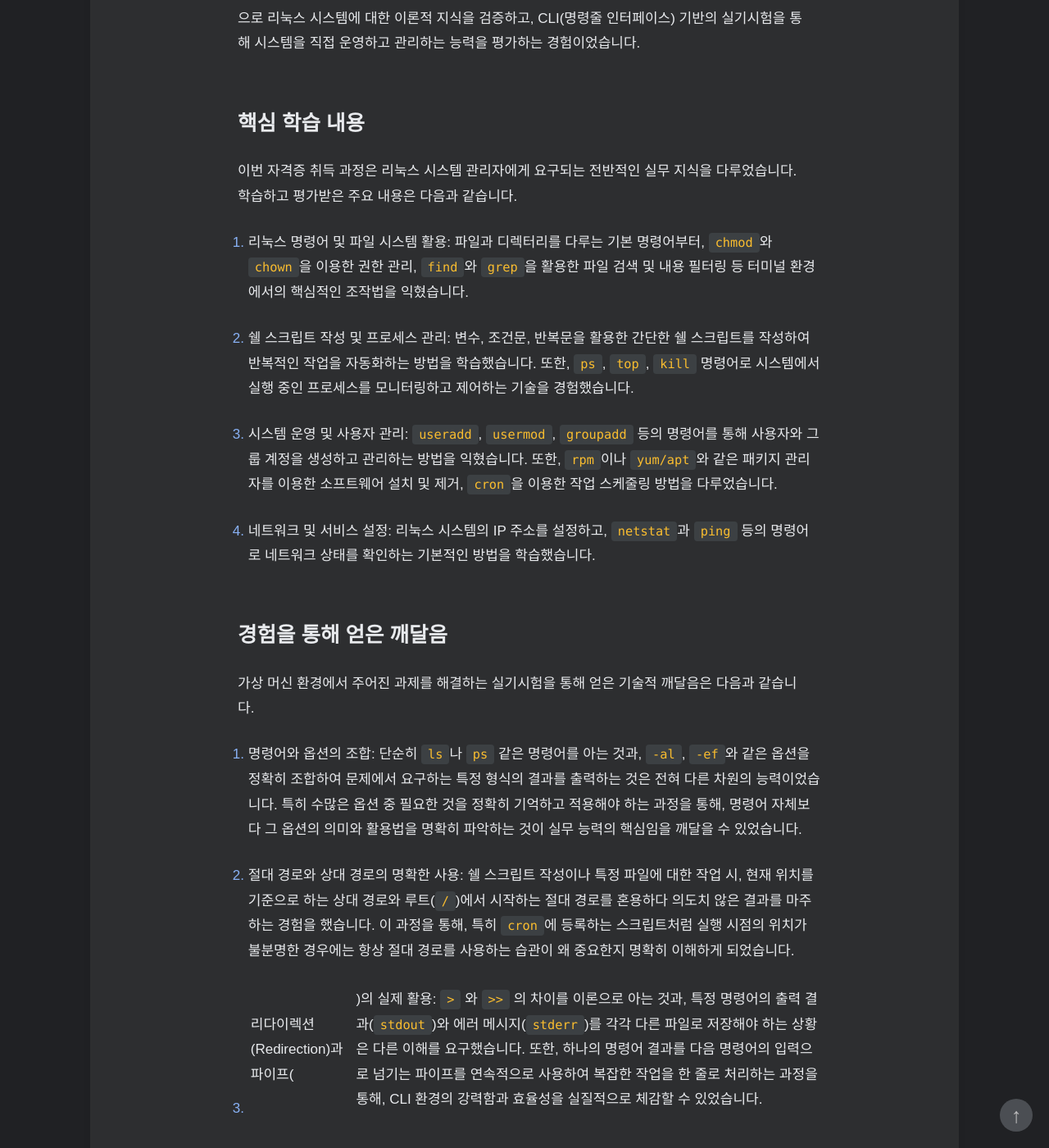
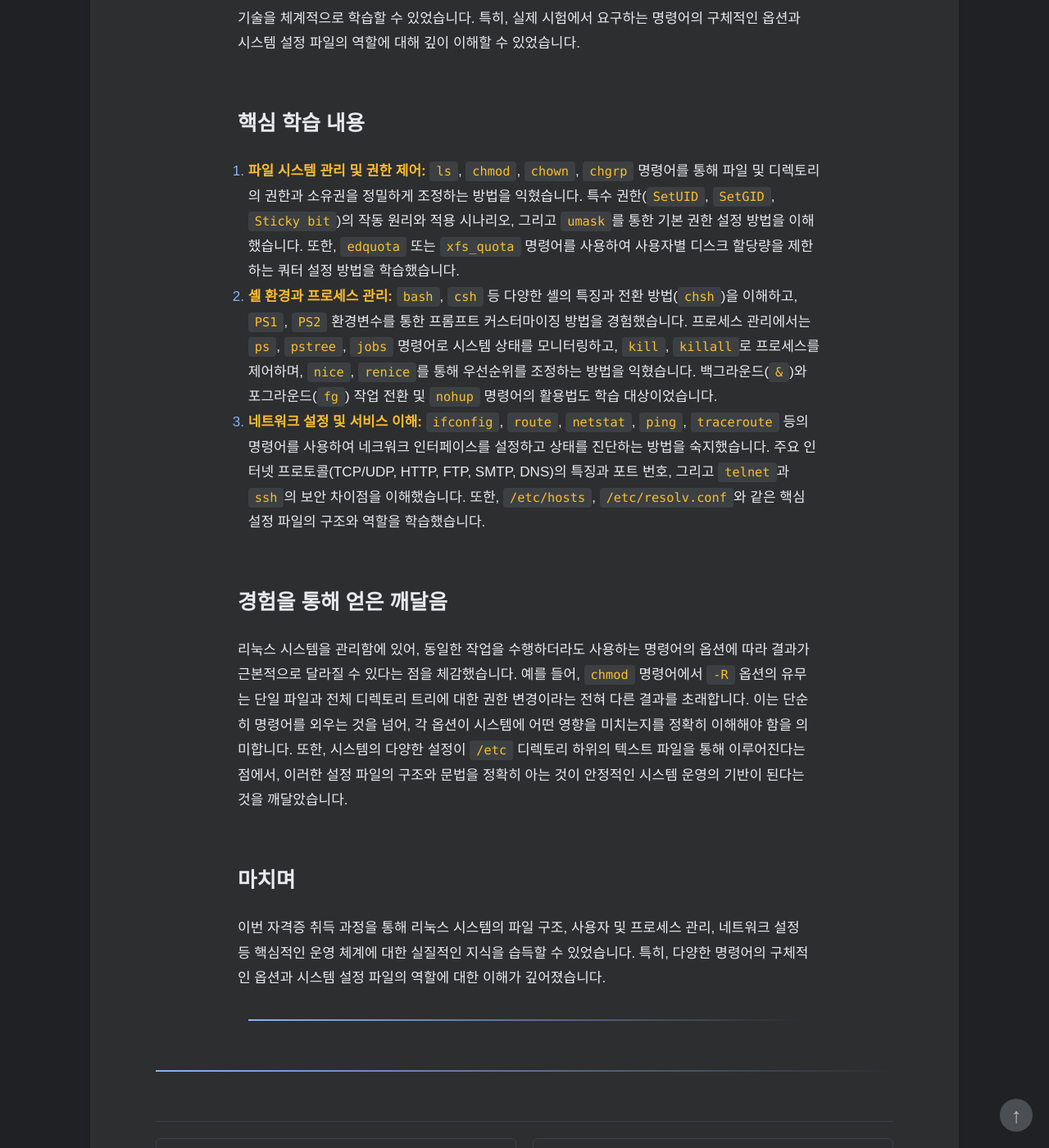
Before and after one commit to HamaP0/HamaP0.github.io, a Jekyll site: the page built from _posts/자격증/2025-09-13-LinuxMaster.md, in a window 1280 px wide and 1400 px high, scrolled down 322 px. Shown: the whole window at 82% size. Built offline with Jekyll 4.4.1, drawn with Linux system fonts in a browser that asks for light colours; some web fonts are replaced; some of the changed text lies outside the part shown.

Commit message:
Update 2025-09-13-LinuxMaster.md

```diff
--- a/_posts/자격증/2025-09-13-LinuxMaster.md
+++ b/_posts/자격증/2025-09-13-LinuxMaster.md
@@ -1,37 +1,25 @@
 ---
 layout: post
 title: 리눅스 마스터 2급 취득
-date: 2025-09-30 15:00:00 +0900
+date: 2025-09-13 15:00:00 +0900
 categories: [자격증]
 tags: [linux]
 ---
-한국정보통신진흥협회에서 주관하는 리눅스 마스터 2급 자격증을 취득했습니다. 이 과정은 필기시험으로 리눅스 시스템에 대한 이론적 지식을 검증하고, CLI(명령줄 인터페이스) 기반의 실기시험을 통해 시스템을 직접 운영하고 관리하는 능력을 평가하는 경험이었습니다.
+리눅스마스터 2급 자격증을 취득했습니다. 이 과정을 통해 리눅스 운영체제의 핵심적인 관리 및 운영 기술을 체계적으로 학습할 수 있었습니다. 특히, 실제 시험에서 요구하는 명령어의 구체적인 옵션과 시스템 설정 파일의 역할에 대해 깊이 이해할 수 있었습니다.
 
 ## 핵심 학습 내용
 
-이번 자격증 취득 과정은 리눅스 시스템 관리자에게 요구되는 전반적인 실무 지식을 다루었습니다. 학습하고 평가받은 주요 내용은 다음과 같습니다.
-
-1.  리눅스 명령어 및 파일 시스템 활용: 파일과 디렉터리를 다루는 기본 명령어부터, `chmod`와 `chown`을 이용한 권한 관리, `find`와 `grep`을 활용한 파일 검색 및 내용 필터링 등 터미널 환경에서의 핵심적인 조작법을 익혔습니다.
-
-2.  쉘 스크립트 작성 및 프로세스 관리: 변수, 조건문, 반복문을 활용한 간단한 쉘 스크립트를 작성하여 반복적인 작업을 자동화하는 방법을 학습했습니다. 또한, `ps`, `top`, `kill` 명령어로 시스템에서 실행 중인 프로세스를 모니터링하고 제어하는 기술을 경험했습니다.
-
-3.  시스템 운영 및 사용자 관리: `useradd`, `usermod`, `groupadd` 등의 명령어를 통해 사용자와 그룹 계정을 생성하고 관리하는 방법을 익혔습니다. 또한, `rpm`이나 `yum/apt`와 같은 패키지 관리자를 이용한 소프트웨어 설치 및 제거, `cron`을 이용한 작업 스케줄링 방법을 다루었습니다.
-
-4.  네트워크 및 서비스 설정: 리눅스 시스템의 IP 주소를 설정하고, `netstat`과 `ping` 등의 명령어로 네트워크 상태를 확인하는 기본적인 방법을 학습했습니다.
+1.  **파일 시스템 관리 및 권한 제어:** `ls`, `chmod`, `chown`, `chgrp` 명령어를 통해 파일 및 디렉토리의 권한과 소유권을 정밀하게 조정하는 방법을 익혔습니다. 특수 권한(`SetUID`, `SetGID`, `Sticky bit`)의 작동 원리와 적용 시나리오, 그리고 `umask`를 통한 기본 권한 설정 방법을 이해했습니다. 또한, `edquota` 또는 `xfs_quota` 명령어를 사용하여 사용자별 디스크 할당량을 제한하는 쿼터 설정 방법을 학습했습니다.
+2.  **셸 환경과 프로세스 관리:** `bash`, `csh` 등 다양한 셸의 특징과 전환 방법(`chsh`)을 이해하고, `PS1`, `PS2` 환경변수를 통한 프롬프트 커스터마이징 방법을 경험했습니다. 프로세스 관리에서는 `ps`, `pstree`, `jobs` 명령어로 시스템 상태를 모니터링하고, `kill`, `killall`로 프로세스를 제어하며, `nice`, `renice`를 통해 우선순위를 조정하는 방법을 익혔습니다. 백그라운드(`&`)와 포그라운드(`fg`) 작업 전환 및 `nohup` 명령어의 활용법도 학습 대상이었습니다.
+3.  **네트워크 설정 및 서비스 이해:** `ifconfig`, `route`, `netstat`, `ping`, `traceroute` 등의 명령어를 사용하여 네크워크 인터페이스를 설정하고 상태를 진단하는 방법을 숙지했습니다. 주요 인터넷 프로토콜(TCP/UDP, HTTP, FTP, SMTP, DNS)의 특징과 포트 번호, 그리고 `telnet`과 `ssh`의 보안 차이점을 이해했습니다. 또한, `/etc/hosts`, `/etc/resolv.conf`와 같은 핵심 설정 파일의 구조와 역할을 학습했습니다.
 
 ## 경험을 통해 얻은 깨달음
 
-가상 머신 환경에서 주어진 과제를 해결하는 실기시험을 통해 얻은 기술적 깨달음은 다음과 같습니다.
-
-1.  명령어와 옵션의 조합: 단순히 `ls`나 `ps` 같은 명령어를 아는 것과, `-al`, `-ef`와 같은 옵션을 정확히 조합하여 문제에서 요구하는 특정 형식의 결과를 출력하는 것은 전혀 다른 차원의 능력이었습니다. 특히 수많은 옵션 중 필요한 것을 정확히 기억하고 적용해야 하는 과정을 통해, 명령어 자체보다 그 옵션의 의미와 활용법을 명확히 파악하는 것이 실무 능력의 핵심임을 깨달을 수 있었습니다.
-
-2.  절대 경로와 상대 경로의 명확한 사용: 쉘 스크립트 작성이나 특정 파일에 대한 작업 시, 현재 위치를 기준으로 하는 상대 경로와 루트(`/`)에서 시작하는 절대 경로를 혼용하다 의도치 않은 결과를 마주하는 경험을 했습니다. 이 과정을 통해, 특히 `cron`에 등록하는 스크립트처럼 실행 시점의 위치가 불분명한 경우에는 항상 절대 경로를 사용하는 습관이 왜 중요한지 명확히 이해하게 되었습니다.
-
-3.  리다이렉션(Redirection)과 파이프(|)의 실제 활용: `>` 와 `>>` 의 차이를 이론으로 아는 것과, 특정 명령어의 출력 결과(`stdout`)와 에러 메시지(`stderr`)를 각각 다른 파일로 저장해야 하는 상황은 다른 이해를 요구했습니다. 또한, 하나의 명령어 결과를 다음 명령어의 입력으로 넘기는 파이프를 연속적으로 사용하여 복잡한 작업을 한 줄로 처리하는 과정을 통해, CLI 환경의 강력함과 효율성을 실질적으로 체감할 수 있었습니다.
+리눅스 시스템을 관리함에 있어, 동일한 작업을 수행하더라도 사용하는 명령어의 옵션에 따라 결과가 근본적으로 달라질 수 있다는 점을 체감했습니다. 예를 들어, `chmod` 명령어에서 `-R` 옵션의 유무는 단일 파일과 전체 디렉토리 트리에 대한 권한 변경이라는 전혀 다른 결과를 초래합니다. 이는 단순히 명령어를 외우는 것을 넘어, 각 옵션이 시스템에 어떤 영향을 미치는지를 정확히 이해해야 함을 의미합니다. 또한, 시스템의 다양한 설정이 `/etc` 디렉토리 하위의 텍스트 파일을 통해 이루어진다는 점에서, 이러한 설정 파일의 구조와 문법을 정확히 아는 것이 안정적인 시스템 운영의 기반이 된다는 것을 깨달았습니다.
 
 ## 마치며
 
-리눅스 마스터 2급 자격증 취득 과정은 리눅스 시스템 운영에 대한 이론적 지식과 실무 명령어 활용 능력을 균형 있게 다지는 경험이었습니다. 특히 CLI 환경에서 직접 시스템을 설정하고 문제를 해결하는 실기시험을 통해, 터미널 명령어와 시스템의 동작 원리에 대한 깊이 있는 이해를 구축할 수 있었습니다.
+이번 자격증 취득 과정을 통해 리눅스 시스템의 파일 구조, 사용자 및 프로세스 관리, 네트워크 설정 등 핵심적인 운영 체계에 대한 실질적인 지식을 습득할 수 있었습니다. 특히, 다양한 명령어의 구체적인 옵션과 시스템 설정 파일의 역할에 대한 이해가 깊어졌습니다.
 
 
 <hr class="short-rule">
```
